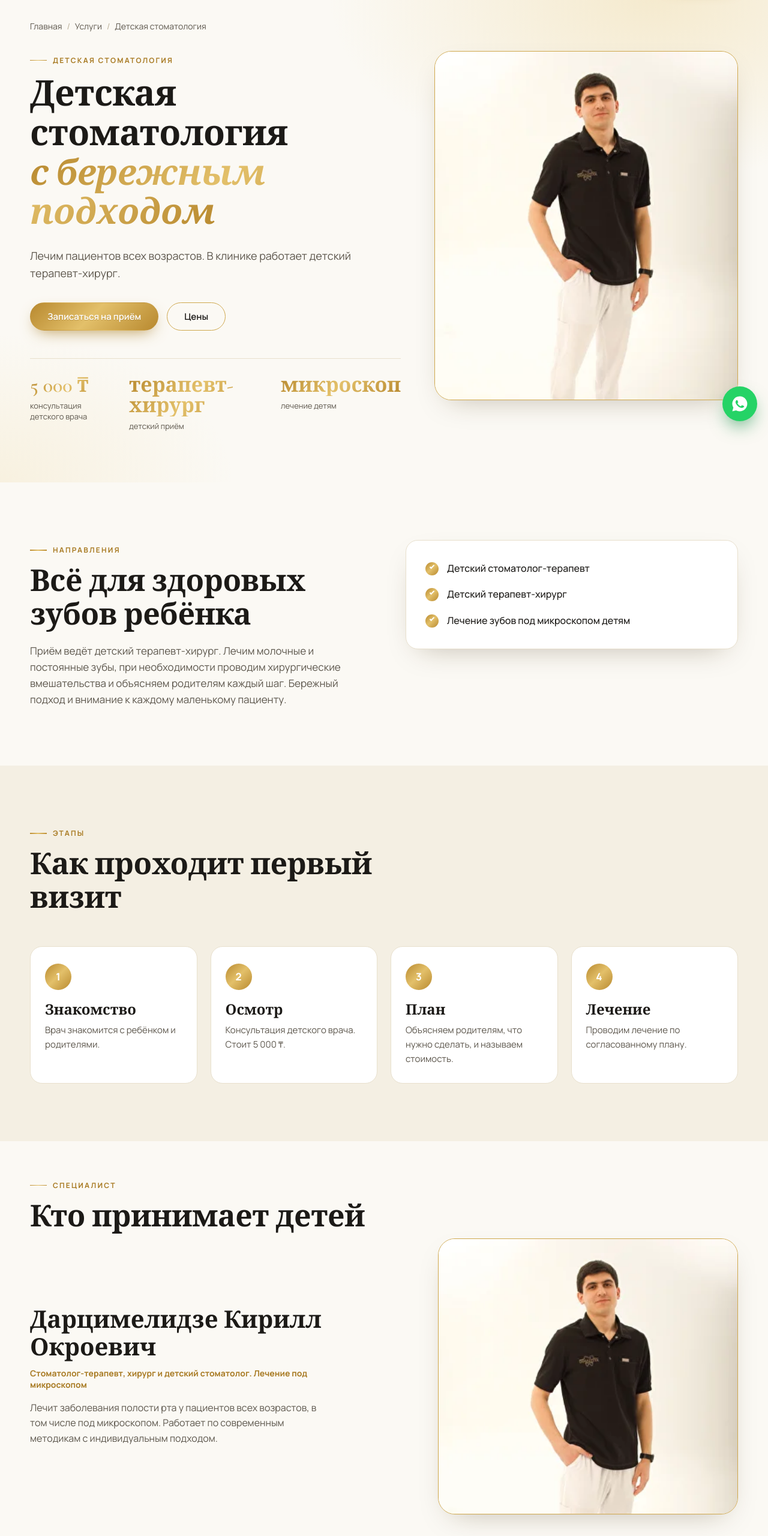
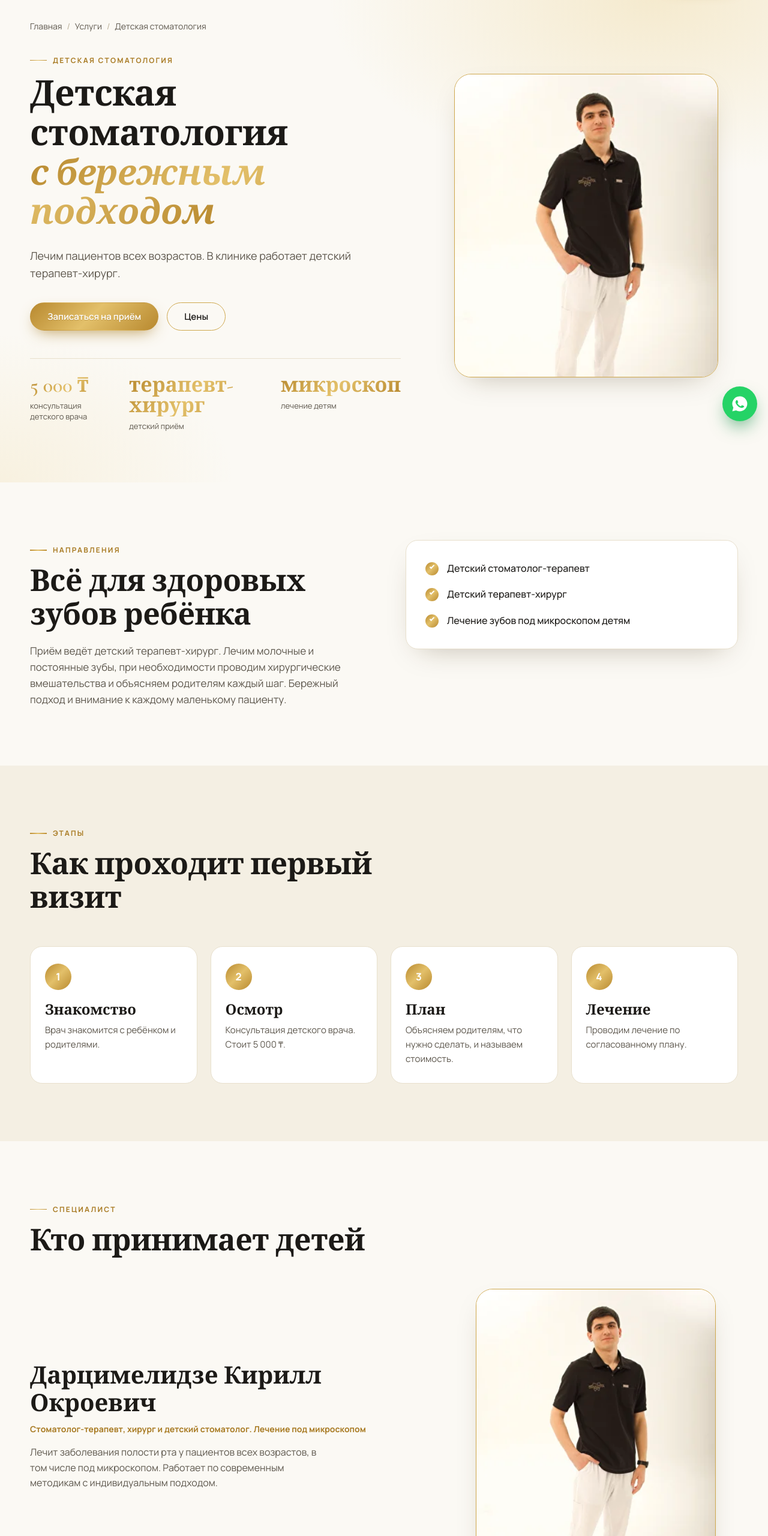
Before and after one commit to gdev49df/dinastiyastomclinic, a plain HTML site: page kids.html in a window 1280 px wide. Shown: the part 80-2640 px from the top of the page at 60% size. Drawn offline with nearby package versions, Linux system fonts and the light colour scheme.

Commit message:
Размеры фото врачей возвращены как были
Co-Authored-By: Claude Sonnet 5.5 <noreply@anthropic.com>
Claude-Session: https://claude.ai/code/session_01LKqLCCAp8Rr3FMhqpvGrwm

```diff
--- a/css/style.css
+++ b/css/style.css
@@ -441,19 +441,3 @@ ul, ol { margin: 0; padding: 0; list-style: none; }
 .brands--5 .brand b { font-size: 26px; }
 @media (max-width: 1080px) { .brands--5 { grid-template-columns: repeat(3, 1fr); } }
 @media (max-width: 620px) { .brands--5 { grid-template-columns: 1fr 1fr; } }
-
-/* врач: компактнее по высоте */
-#doctors:has(.docsplit) { padding: 56px 0; }
-#doctors:has(.docsplit) .section__head { margin-bottom: 8px; }
-.docsplit__photo { max-width: 320px; aspect-ratio: 1 / 1; margin-inline: auto 0; }
-.docsplit__photo img { object-position: top; }
-@media (max-width: 920px) { .docsplit__photo { max-width: 280px; margin-inline: auto; } }
-
-/* фото крупнее */
-.docsplit { grid-template-columns: 1fr 1fr; }
-.docsplit__photo { max-width: 500px; aspect-ratio: 1 / .92; margin-inline: auto 0; }
-.docwide { grid-template-columns: 1.1fr .9fr; }
-.docwide__photo { min-height: 360px; }
-.page-hero__media { max-width: 520px; }
-.page-hero__media:has(.duo-photos) { max-width: 600px; }
-@media (max-width: 920px) { .docsplit__photo { max-width: 100%; margin-inline: auto; } }
```
